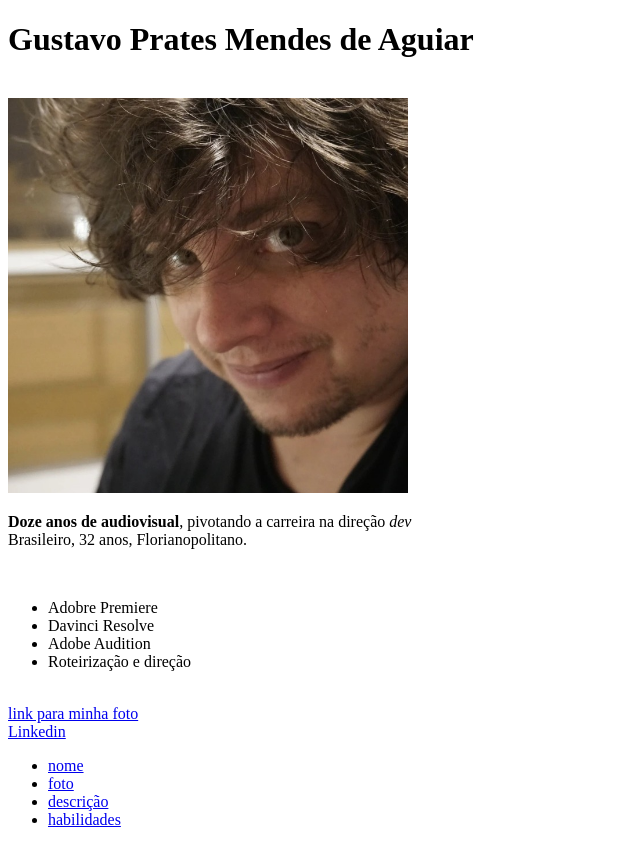
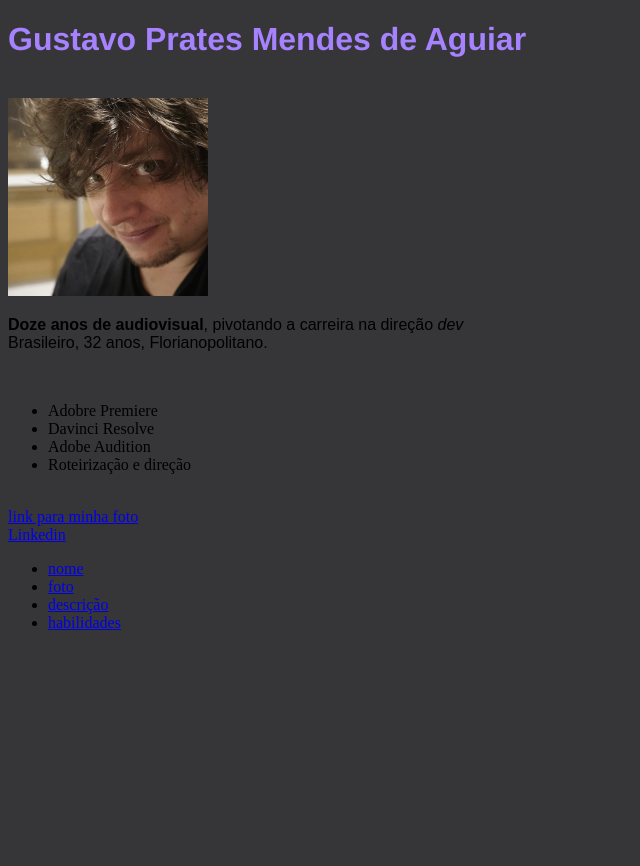
Before and after one commit to gus-aguiar/gus-aguiar.github.io, a plain HTML site: page index.html in a window 1280 px wide. Shown: the whole page, without its empty margins (0-640 px from the left). After the commit the page ends 800 px from the top, so only its background shows below. Drawn offline with Linux system fonts and the light colour scheme.

Commit message:
adicionei css, cor na nome e na descrição

```diff
--- a/index.html
+++ b/index.html
@@ -5,10 +5,22 @@
     <meta http-equiv="X-UA-Compatible" content="IE=edge">
     <meta name="viewport" content="width=device-width, initial-scale=1.0">
     <title>Portfolio</title>
+    <style>
+        body{
+            background-color: #363537;
+        }
+        #nome {
+            color: #A682FF;
+            font-family: helvetica,Arial, Helvetica, sans-serif;
+        }
+        #descricao{
+            font-family: Arial, Helvetica, sans-serif;
+        }
+    </style>
 </head>
 <body>
     <h1 id="nome">Gustavo Prates Mendes de Aguiar</h1><br>
-    <img src="images/foto.jpeg" alt="Gustavo olhando para a câmera" width="400" id="fotominha"> <br>
+    <img src="images/foto.jpeg" alt="Gustavo olhando para a câmera" width="200" id="fotominha"> <br>
     <p id="descricao"><strong> Doze anos de audiovisual</strong>, pivotando a carreira na direção <em>dev</em><br>
     Brasileiro, 32 anos, Florianopolitano.</p><br>
     <ul id="habilidades">
```
